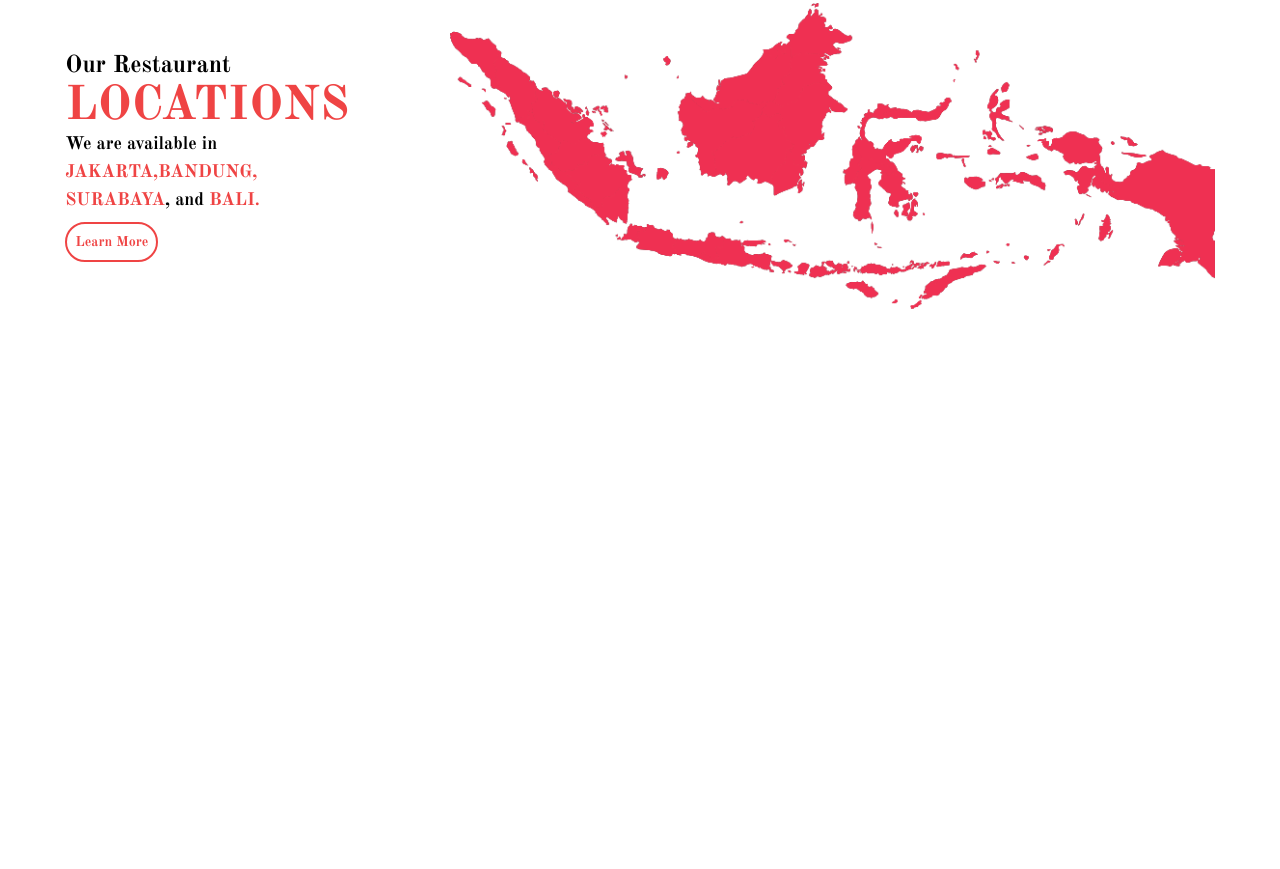
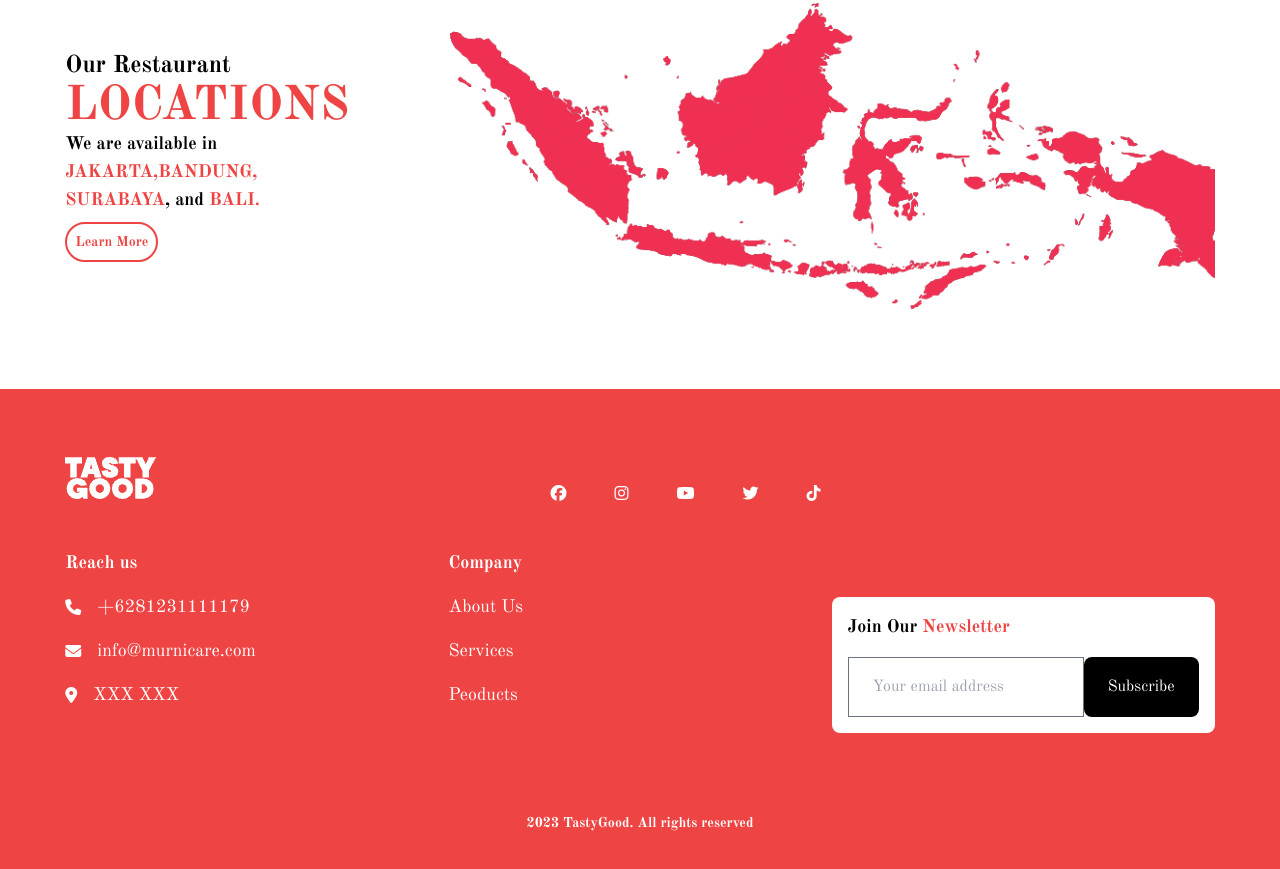
Before and after one commit to 198Jony/Tasty-Food-Resturant, a plain HTML site: page index.html in a window 1280 px wide. Shown: the part 2480-3349 px from the top of the page. Before the commit the page ends 2869 px from the top, so only its background shows below. Drawn offline with nearby package versions, Linux system fonts and the light colour scheme.

Commit message:
completed upto footer section

```diff
--- a/index.html
+++ b/index.html
@@ -265,8 +265,76 @@
 
     </main>
 
-    <footer>
+    <footer class="bg-red-500 py-5">
+       <div class="container mx-auto w-11/12">
+          <!--footer Logo-->
+          <div class="text-center lg:flex lg:items-baseline">
+             <div>
+                 <img class="mx-auto "  src="image\TASTY GOOD (1).png" alt="">
+             </div>
+             <div class="flex justify-center gap-5 mt-5 lg:mt-0 lg:mx-auto">
+              <i class="fa-brands fa-facebook text-white"></i>
+              <i class="fa-brands fa-instagram text-white"></i>
+              <i class="fa-brands fa-youtube text-white"></i>
+              <i class="fa-brands fa-twitter text-white"></i>
+              <i class="fa-brands fa-tiktok text-white"></i>
+             </div>
+          </div>
+          <!--footer conntact-->
+          <div class="flex justify-between mt-5  lg:grid lg:grid-cols-3">
+             <div>
+               <h4 class="font-bold text-lg text-white">Reach us</h4>
+               <div class="mt-3 flex flex-col  lg:flex-row lg:items-center gap-3">
+                <i class="fa-solid fa-phone text-white"></i>
+                <p class="text-white text-lg font-normal">+6281231111179</p>
+               </div>
 
+               <div class="mt-3 flex flex-col  lg:flex-row lg:items-center gap-3">
+                <i class="fa-solid fa-envelope text-white"></i>
+                <p class="text-white text-lg font-normal">info@murnicare.com</p>
+               </div>
+
+               <div class="mt-3 flex flex-col  lg:flex-row lg:items-center gap-3">
+                <i class="fa-solid fa-location-dot text-white"></i>
+                <p class="text-white text-lg font-normal">XXX XXX</p>
+               </div>
+             </div>
+
+             <div>
+                <h4 class="font-bold text-lg text-white">Company</h4>
+                <ul class="mt-3">
+                  <li class="mb-3 text-white text-lg font-normal"><a href="#">About Us</a></li>
+                  <li class="mb-3 text-white text-lg font-normal"><a href="#"></a>Services</li>
+                  <li class="text-white text-lg font-normal"><a href="#"></a>Peoducts</li>
+                </ul>
+             </div>
+             <div class="bg-white p-3 rounded-lg mt-5 hidden lg:block">
+              <h4 class="text-black font-bold text-lg">Join Our <span class="text-red-500">Newsletter</span></h4>
+              <div class="flex justify-center">
+               <div class="container-box mt-3">
+                 <input class="container-input  w-full p-4" type="email" name="email" id="" placeholder="Your email address">
+                 <input class="container-btn bg-black text-white rounded-lg px-4  text-center" type="submit" value="Subscribe">
+              </div>
+              </div>
+           </div>
+          </div>
+          <!--inputbox-->
+          <div class="bg-white p-3 rounded-lg mt-5 lg:hidden mx-auto">
+            <div class="w-full">
+              <h4 class="text-black font-bold text-lg">Join Our <span class="text-red-500">Newsletter</span></h4>
+              <div class="flex justify-start mx-auto">
+               <div class="container-box mt-3">
+                 <input class="container-input  w-full p-4" type="email" name="email" id="" placeholder="Your email address">
+                 <input class="container-btn bg-black text-white rounded-lg px-4  text-center" type="submit" value="Subscribe">
+              </div>
+              </div>
+            </div>
+          </div>
+          <div class="lg:mt-20">
+            <p class="font-semibold text-sm text-white text-center mt-3 ">2023 TastyGood. All rights reserved
+            </p>
+          </div>
+       </div>
     </footer>
     <script src="https://cdn.jsdelivr.net/npm/bootstrap@5.3.3/dist/js/bootstrap.bundle.min.js" integrity="sha384-YvpcrYf0tY3lHB60NNkmXc5s9fDVZLESaAA55NDzOxhy9GkcIdslK1eN7N6jIeHz" crossorigin="anonymous"></script>
     <script src="https://cdn.jsdelivr.net/npm/flowbite@3.1.1/dist/flowbite.min.js"></script>
--- a/style.css
+++ b/style.css
@@ -32,6 +32,14 @@
     width: 100%;
   }
 
+ .container-box{
+  width:400px;
+  height: 60px;
+
+  display: flex;
+  justify-content:space-between;
+ ;
+ }
   @media screen and (max-width:576px){
 
     .wonton{
```
